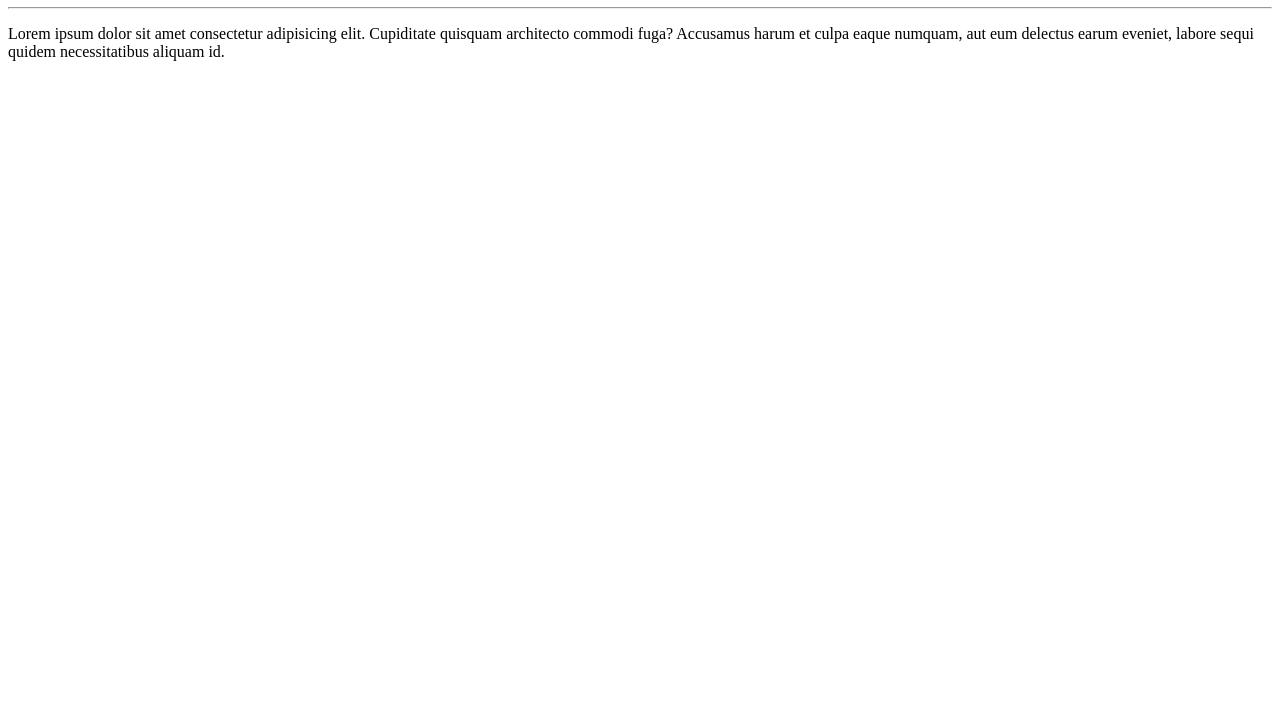
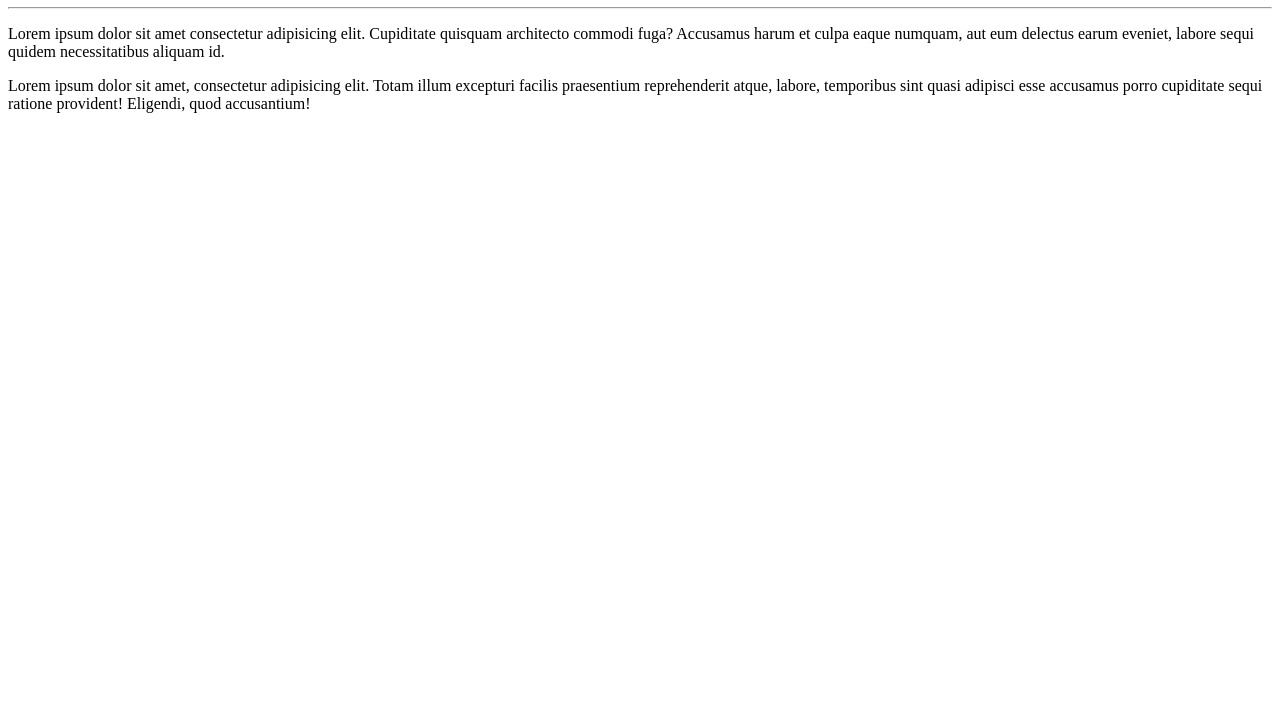
Before and after one commit to cth10/Ola-Mundo, a plain HTML site: page site-exemplo/index.html in a window 1280 px wide. Shown: the part 73-800 px from the top of the page. Drawn offline with Linux system fonts and the light colour scheme.

Commit message:
Adicionei um parágrafo

```diff
--- a/site-exemplo/index.html
+++ b/site-exemplo/index.html
@@ -9,5 +9,8 @@
     <h1>Olá, Mundo!</h1>
     <hr>
     <p>Lorem ipsum dolor sit amet consectetur adipisicing elit. Cupiditate quisquam architecto commodi fuga? Accusamus harum et culpa eaque numquam, aut eum delectus earum eveniet, labore sequi quidem necessitatibus aliquam id.</p>
+    <p>
+        Lorem ipsum dolor sit amet, consectetur adipisicing elit. Totam illum excepturi facilis praesentium reprehenderit atque, labore, temporibus sint quasi adipisci esse accusamus porro cupiditate sequi ratione provident! Eligendi, quod accusantium!
+    </p>
 </body>
 </html>
```
